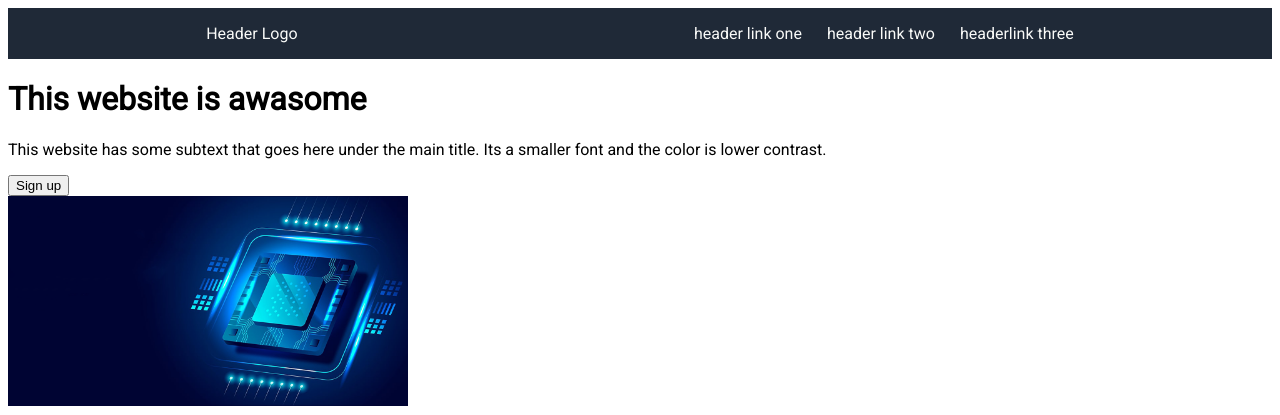
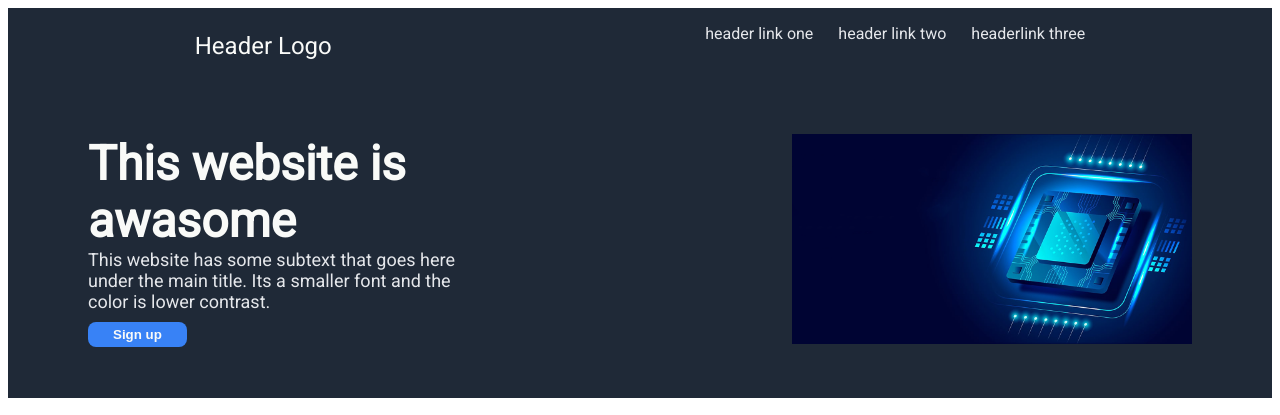
Before and after one commit to Smuntz/oden-landing, a plain HTML site: page index.html in a window 1280 px wide. Shown: the top 415 px of the page. Drawn offline with Linux system fonts and the light colour scheme.

Commit message:
styled header and section2

```diff
--- a/index.html
+++ b/index.html
@@ -25,7 +25,7 @@
             <h1>This website is awasome</h1>
             <p>This website has some subtext that goes here under the main title. Its a smaller font and the color is
                 lower contrast.</p>
-            <button>Sign up</button>
+            <button class="button1">Sign up</button>
         </div>
         <div class="rightImage">
             <img src="./img/chip-7732459_1280.png" alt="computer chip" class="rImage">
@@ -59,7 +59,7 @@
                 <h3>Call to action! it's time!</h3>
                 <p>Sign up for our product by clicking that button over there!</p>
             </div>
-            <button>Sign up</button>
+            <button class="button2">Sign up</button>
         </div>
     </div>
     <div class="footer">
--- a/style/style.css
+++ b/style/style.css
@@ -12,16 +12,49 @@ body {
 }
 
 .logo {
-
+    font-size: 24px;
 }
 
 .headerLinks {
     display: flex;
-    gap: 25px
+    gap: 25px;
+    color: #e5e7eb;
 }
 
-.rImage {
+.section2 {
+    display: flex;
+    justify-content: center;
+    align-items: center;
+    background-color: #1f2937;
+    color: #f9faf8;
+    gap: 150px;
+
+}
+
+.leftText, .rImage {
     width: 400px;
+    margin: 50px 80px;
+}
+
+.leftText p {
+    margin: 0 0 10px 0;
+    font-size: 18px;
+    color: #e5e7eb;
+}
+
+h1 {
+    font-size: 48px;
+    font-weight: 900px;
+    margin: 0;
+}
+
+.button1 {
+    padding: 5px 25px;
+    border-radius: 8px;
+    background-color: #3882f6;
+    color: #f9faf8;
+    font-weight: bold;
+    border: 0px;
 }
 
 .imageRow {
```
